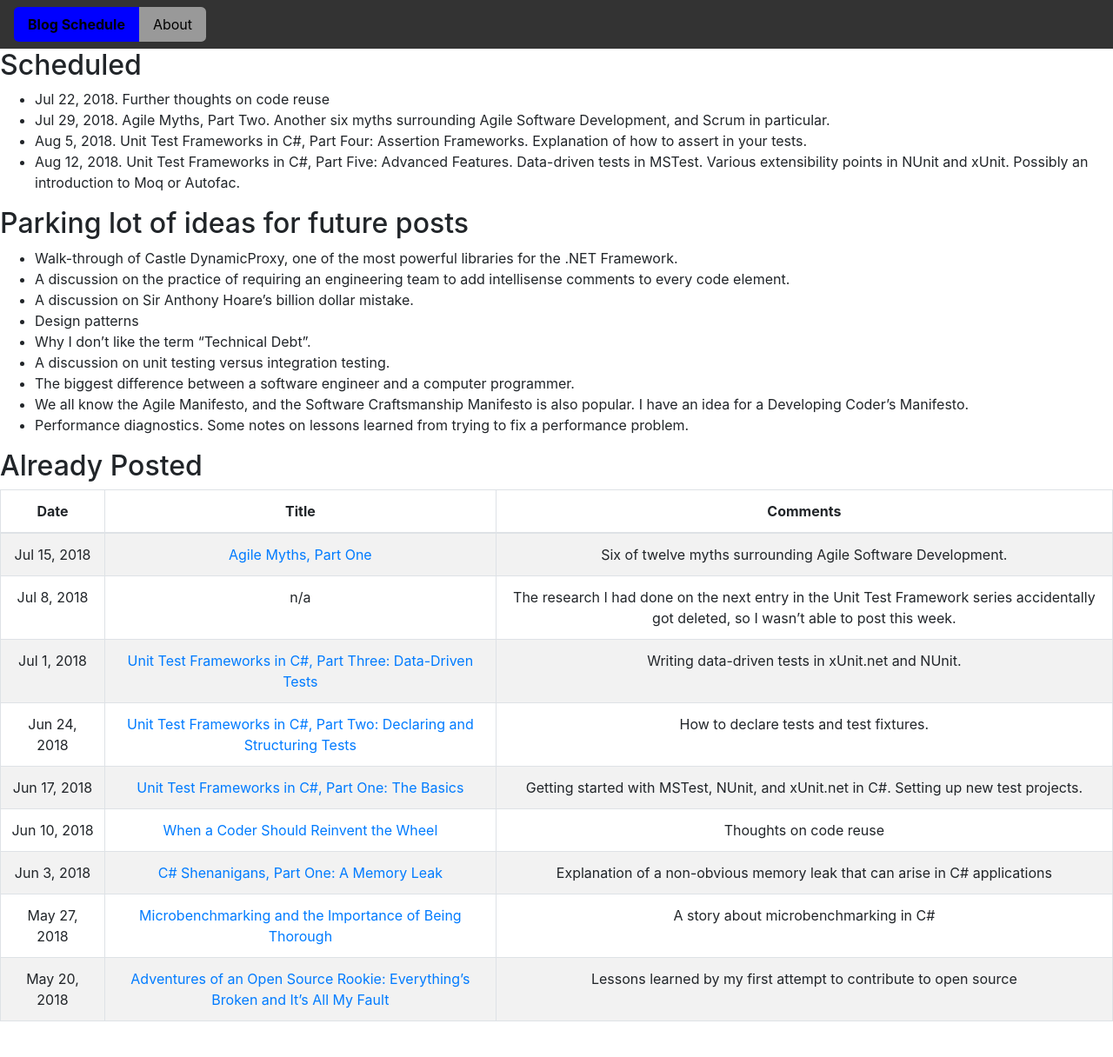
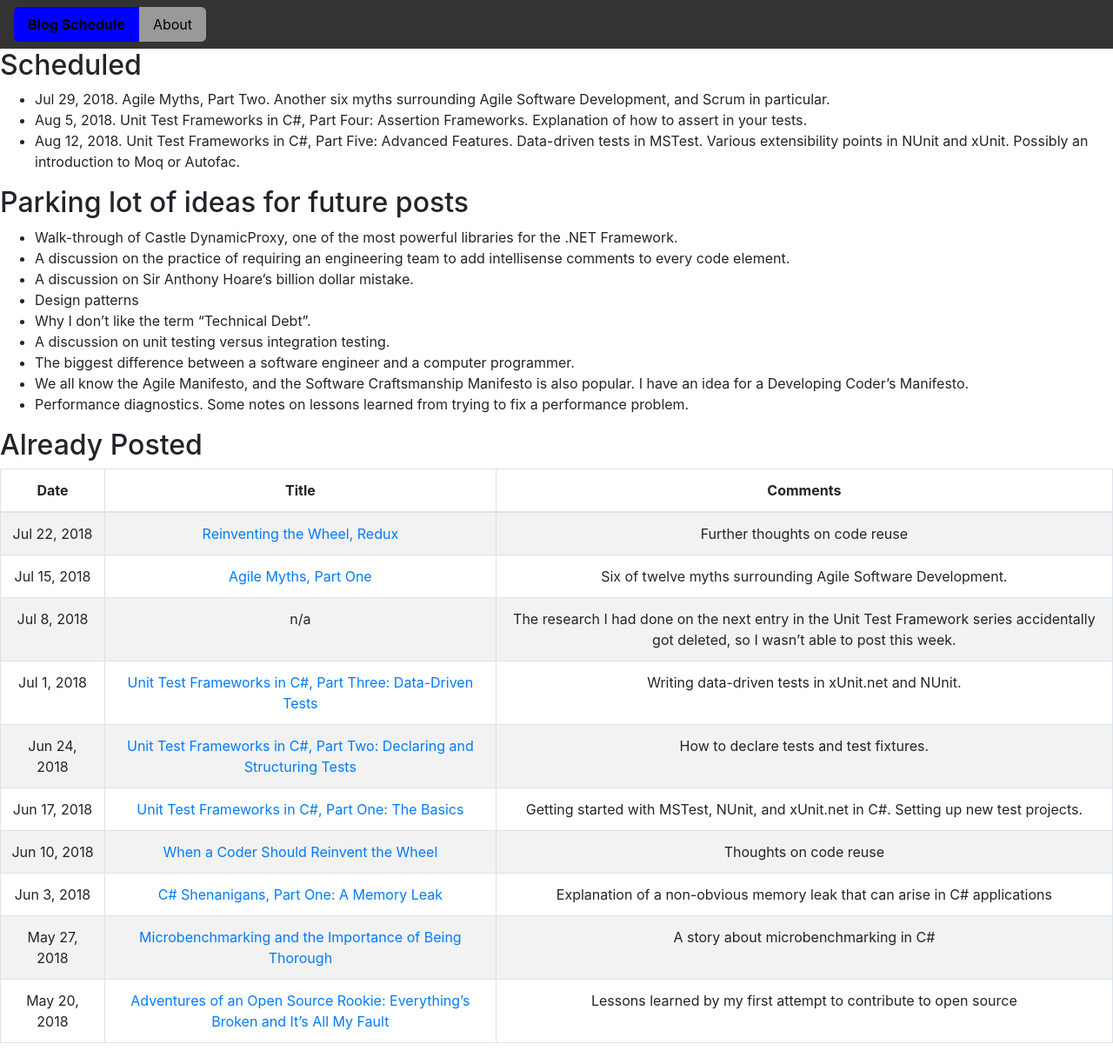
Before and after one commit to keith-anders/keith-anders.github.io, a Jekyll site: the page built from index.md, in a window 1280 px wide and 1216 px high. Shown: the whole window at 87% size. Built offline with Jekyll 4.4.1, drawn with Linux system fonts in a browser that asks for light colours; nearby versions of some CDN libraries; part of the change alters nothing that is shown.

```diff
--- a/index.md
+++ b/index.md
@@ -6,7 +6,6 @@ date: 2018-07-21
 
 ## Scheduled
 
-- Jul 22, 2018. Further thoughts on code reuse
 - Jul 29, 2018. Agile Myths, Part Two. Another six myths surrounding Agile Software Development, and Scrum in particular.
 - Aug 5, 2018. Unit Test Frameworks in C#, Part Four: Assertion Frameworks. Explanation of how to assert in your tests.
 - Aug 12, 2018. Unit Test Frameworks in C#, Part Five: Advanced Features. Data-driven tests in MSTest. Various extensibility points in NUnit and xUnit. Possibly an introduction to Moq or Autofac.
@@ -27,6 +26,7 @@ date: 2018-07-21
 
 | Date | Title | Comments |
 | :---: | :---:| :---:|
+| Jul 22, 2018 | [Reinventing the Wheel, Redux](https://medium.com/@kanders84152/reinventing-the-wheel-redux-33cdd4f2bb87) | Further thoughts on code reuse |
 | Jul 15, 2018 | [Agile Myths, Part One](https://thedevelopingcoder.com/2018/07/16/agile-myths-part-one/) | Six of twelve myths surrounding Agile Software Development. |
 | Jul 8, 2018 | n/a | The research I had done on the next entry in the Unit Test Framework series accidentally got deleted, so I wasn't able to post this week. |
 | Jul 1, 2018 | [Unit Test Frameworks in C#, Part Three: Data-Driven Tests](https://thedevelopingcoder.com/2018/07/03/unit-test-frameworks-in-c-part-three-data-driven-tests/) | Writing data-driven tests in xUnit.net and NUnit. |
```
